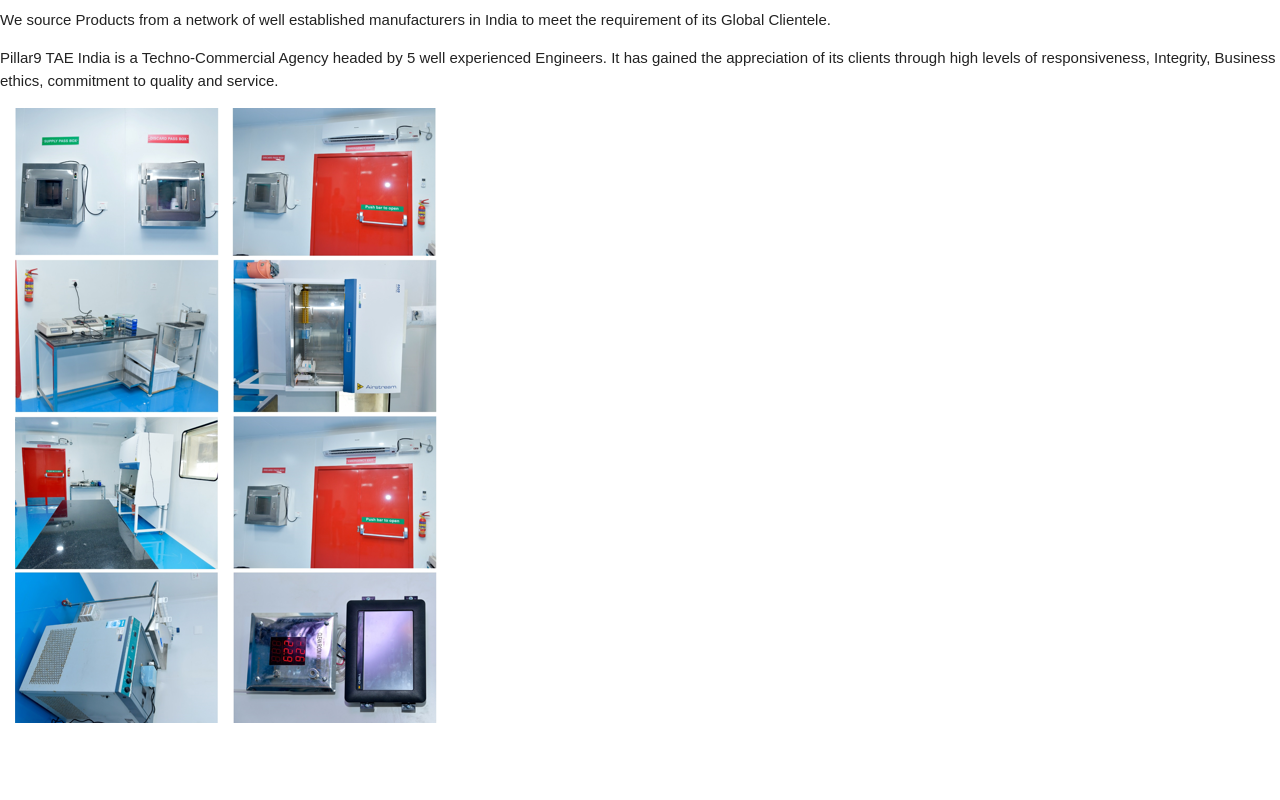
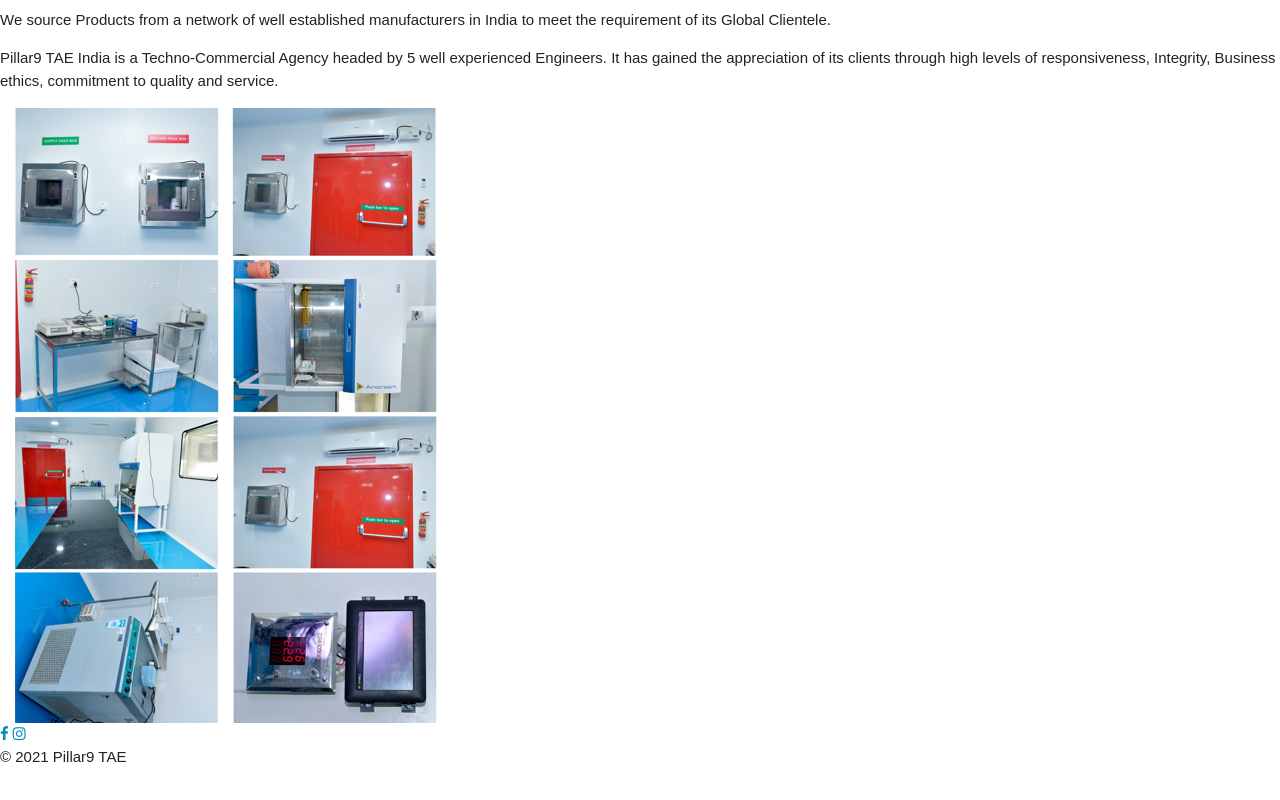
Before and after one commit to akashc1612/internship, a plain HTML site: page index.html in a window 1280 px wide. Shown: the part 438-1238 px from the top of the page. Before the commit the page ends 1161 px from the top, so only its background shows below. Drawn offline with nearby package versions, Linux system fonts and the light colour scheme.

Commit message:
Update index.html
Footer section containing social media links and copyright

```diff
--- a/index.html
+++ b/index.html
@@ -67,22 +67,36 @@
         </div>
     </div>
 </div>
+
+      <!-- images -->
   <div class="col-lg-5">
     <div class="hovereffect">
       <img class="img-responsive" src="Screenshot%20(285).png" alt="">
       <div class="overlay">
         <h2>about the image</h2>
+
+      </div>
+    </div>
+  </div>
+
+
+  <!-- footer section -->
+  <footer>
+    <div class="bottom-container" id="footer">
+
+
       <p class="icon-links">
         <!-- social media links of the company-->
         <a href="#">
-                    <span class="fa fa-facebook"></span>
+          <span class="social-icon fa fa-facebook"></span>
         </a>
         <a href="#">
-                    <span class="fa fa-instagram"></span>
+          <span class="social-icon fa fa-instagram"></span>
         </a>
       </p>
+      <p class="copyright">© 2021 Pillar9 TAE </p>
     </div>
-    </div>
-</div>
+  </footer>
+
 </body>
 </html>
```
Lines whose indentation alone changed are shown as unchanged.
